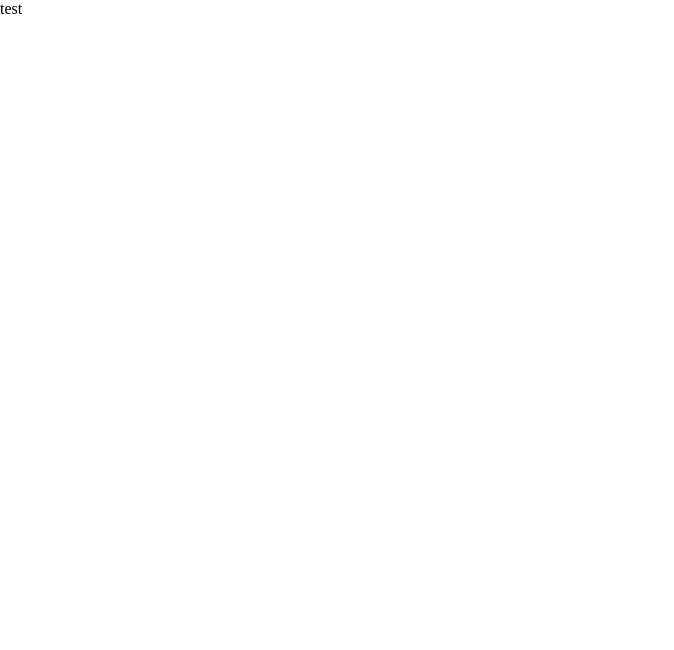
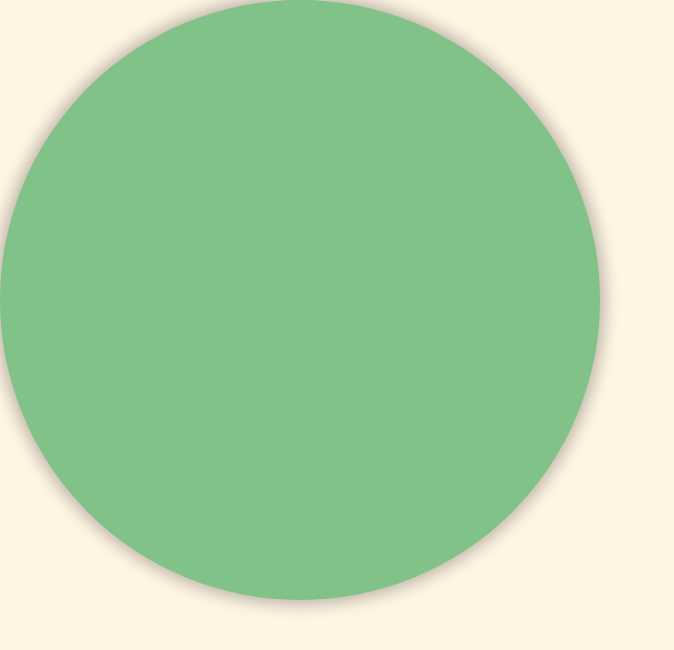
Before and after one commit to R4O4/mealo-pwa, a React (Vite) app in the folder mealo-pwa/: page /Login in a window 1280 px wide. Shown: the top 650 px of the page, without its empty margins (0-674 px from the left). Built offline with nearby package versions, Linux system fonts and the light colour scheme.

Commit message:
begin of the login page

```diff
--- a/mealo-pwa/dev-dist/sw.js
+++ b/mealo-pwa/dev-dist/sw.js
@@ -82,7 +82,7 @@ define(['./workbox-54d0af47'], (function (workbox) { 'use strict';
     "revision": "3ca0b8505b4bec776b69afdba2768812"
   }, {
     "url": "index.html",
-    "revision": "0.3jqmnga5d28"
+    "revision": "0.5jl144me61o"
   }], {});
   workbox.cleanupOutdatedCaches();
   workbox.registerRoute(new workbox.NavigationRoute(workbox.createHandlerBoundToURL("index.html"), {
--- /dev/null
+++ b/mealo-pwa/src/css/Login.css
@@ -0,0 +1,19 @@
+@import "./Variables.css";
+@import "./Base.css";
+
+.loginContainer {
+    background-color: var(--background);
+    width: 100%;
+    height: 100%;
+    display: flex;
+}
+
+.loginEllipse {
+    position: absolute;
+    top: 0;
+    width: 600px;
+    height: 600px;
+    border-radius: 50%;
+    background-color: var(--primaryColor);
+    box-shadow: 0px 0px 15px 5px rgba(0, 0, 0, 0.25);
+}
--- a/mealo-pwa/src/pages/Login.tsx
+++ b/mealo-pwa/src/pages/Login.tsx
@@ -1,10 +1,11 @@
-
+import "../css/Login.css";
+import ButtonMealo from "../components/ButtonMealo";
 
 function Login() {
     return (
-        <>
-            test
-        </>
+        <div className="loginContainer">
+            <span className="loginEllipse"></span>
+        </div>
     )
 }
 
```
